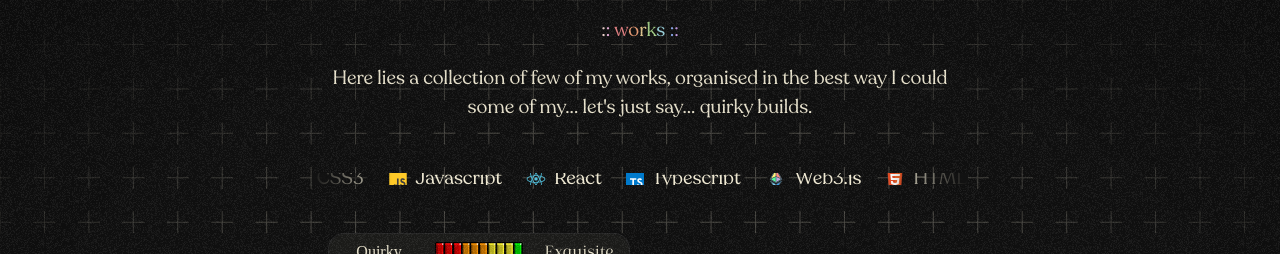
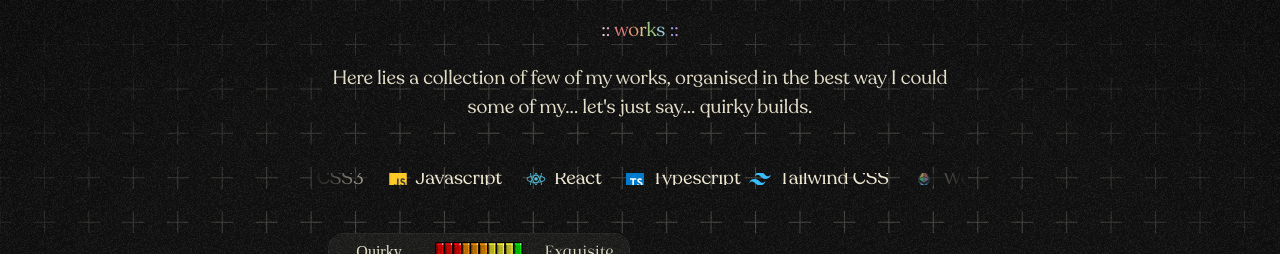
Before and after one commit to finisus/portfolio, a React (Vite) app: page / in a window 1280 px wide. Both pictures are taken after a click on the button 686 px from the left and 740 px from the top of the page. Shown: the top 254 px of the page. Built offline with nearby package versions, Linux system fonts and the light colour scheme; a web font is replaced by a local one.

Commit message:
add tailwind tech stack

```diff
--- a/src/WorksPage.tsx
+++ b/src/WorksPage.tsx
@@ -10,6 +10,7 @@ import cssIconSVG from './assets/tech-stack-icons/css-3-svgrepo-com.svg';
 import jsIconSVG from './assets/tech-stack-icons/js-svgrepo-com.svg';
 import reactIconSVG from './assets/tech-stack-icons/react-svgrepo-com.svg';
 import tsIconSVG from './assets/tech-stack-icons/typescript-icon-svgrepo-com.svg';
+import tailwindSVG from './assets/tech-stack-icons/tailwindcss-mark.svg';
 import ethIconSVG from './assets/tech-stack-icons/ethereum-crypto-cryptocurrency-2-svgrepo-com.svg';
 
 import ceicatPreview from './assets/workPreviews/ceicat-preview[640x359].png';
@@ -34,8 +35,8 @@ import ricardomemePreview from './assets/workPreviews/ricardo-meme-preview[640x3
 import nyanpopPreview from './assets/workPreviews/nyanpop-preview[640x359].png';
 import shirocatPreview from './assets/workPreviews/shiro-cat-preview[640x359].png';
 
-const preloadSrcList: string[] = [gridSmallSVG, htmlIconSVG, cssIconSVG, jsIconSVG, reactIconSVG, tsIconSVG, ethIconSVG,
-  ceicatPreview, ceicatPfpGenPreview, billyPreview, y2kPreview, pizzagatePreview, solanacartelPreview, failanaPreview,
+const preloadSrcList: string[] = [gridSmallSVG, htmlIconSVG, cssIconSVG, jsIconSVG, reactIconSVG, tsIconSVG, tailwindSVG,
+  ethIconSVG, ceicatPreview, ceicatPfpGenPreview, billyPreview, y2kPreview, pizzagatePreview, solanacartelPreview, failanaPreview,
   lethimcookPreview, skbdiPreview, catwifgoldPreview, torocatPreview, lickcatPreview, roaringpixelkittyPreview, lvdogPreview,
   mochadogPreview, reetardsPreview, ricardomemePreview, nyanpopPreview, shirocatPreview ];
 
@@ -116,32 +117,36 @@ function WorksPage(): JSX.Element {
           gradientWidth={80}
         >
           <div>
-            <img src={htmlIconSVG} style={{ width: '20px', height: '20px'}} />
+            <img src={htmlIconSVG} style={{ width: '20px', height: '20px' }} />
             <span>HTML5</span>
           </div>
           <div /><div />
           <div>
-            <img src={cssIconSVG} style={{ width: '20px', height: '20px'}} />
+            <img src={cssIconSVG} style={{ width: '20px', height: '20px' }} />
             <span>CSS3</span>
           </div>
           <div /><div />
           <div>
-            <img src={jsIconSVG} style={{ width: '20px', height: '20px'}} />
+            <img src={jsIconSVG} style={{ width: '20px', height: '20px' }} />
             <span>Javascript</span>
           </div>
           <div /><div />
           <div>
-            <img src={reactIconSVG} style={{ width: '20px', height: '20px'}} />
+            <img src={reactIconSVG} style={{ width: '20px', height: '20px' }} />
             <span>React</span>
           </div>
           <div /><div />
           <div>
-            <img src={tsIconSVG} style={{ width: '18px', height: '18px'}} />
+            <img src={tsIconSVG} style={{ width: '18px', height: '18px' }} />
             <span>Typescript</span>
+          </div>
+          <div>
+            <img src={tailwindSVG} style={{ width: '22px', height: '22px' }} />
+            <span>Tailwind CSS</span>
           </div>
           <div /><div />
           <div>
-            <img src={ethIconSVG} style={{ width: '22px', height: '22px'}} />
+            <img src={ethIconSVG} style={{ width: '22px', height: '22px' }} />
             <span>Web3.js</span>
           </div>
           <div /><div />
```
Also changed, not shown: src/assets/tech-stack-icons/tailwindcss-mark.svg (added).
